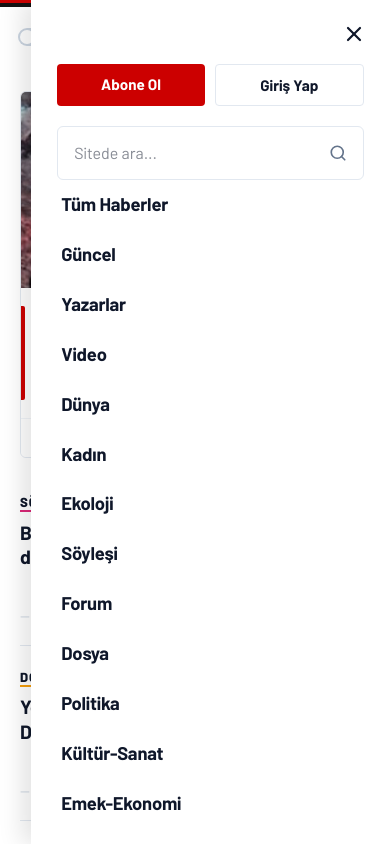
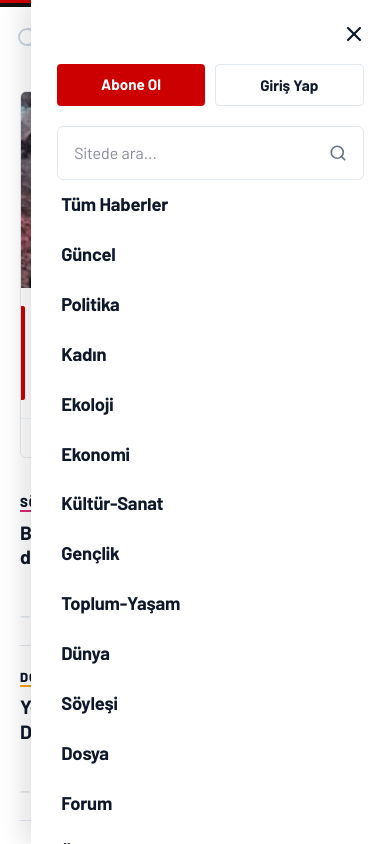
Before and after one commit to Sidilya-Gunes/yeniyasam, a Next.js app: page / in a window 390 px wide. Both pictures are taken after a click on the button 354 px from the left and 37 px from the top of the page. Shown: the top 844 px of the page. Built offline with nearby package versions, Linux system fonts and the light colour scheme; no server answers.

Commit message:
feat: reorder slide-out navigation menu categories exactly to 18-item editorial list

```diff
--- a/components/Header.tsx
+++ b/components/Header.tsx
@@ -222,13 +222,7 @@ export default function Header() {
                 <Link href="/kategori/guncel" onClick={closeMenu}>Güncel</Link>
               </li>
               <li>
-                <Link href="/yazarlar" onClick={closeMenu}>Yazarlar</Link>
-              </li>
-              <li>
-                <Link href="/kategori/video" onClick={closeMenu}>Video</Link>
-              </li>
-              <li>
-                <Link href="/kategori/dunya" onClick={closeMenu}>Dünya</Link>
+                <Link href="/kategori/politika" onClick={closeMenu}>Politika</Link>
               </li>
               <li>
                 <Link href="/kategori/kadin" onClick={closeMenu}>Kadın</Link>
@@ -237,22 +231,43 @@ export default function Header() {
                 <Link href="/kategori/ekoloji" onClick={closeMenu}>Ekoloji</Link>
               </li>
               <li>
+                <Link href="/kategori/ekonomi" onClick={closeMenu}>Ekonomi</Link>
+              </li>
+              <li>
+                <Link href="/kategori/kultur-sanat" onClick={closeMenu}>Kültür-Sanat</Link>
+              </li>
+              <li>
+                <Link href="/kategori/genclik" onClick={closeMenu}>Gençlik</Link>
+              </li>
+              <li>
+                <Link href="/kategori/toplum-yasam" onClick={closeMenu}>Toplum-Yaşam</Link>
+              </li>
+              <li>
+                <Link href="/kategori/dunya" onClick={closeMenu}>Dünya</Link>
+              </li>
+              <li>
                 <Link href="/kategori/soylesi" onClick={closeMenu}>Söyleşi</Link>
+              </li>
+              <li>
+                <Link href="/kategori/dosya" onClick={closeMenu}>Dosya</Link>
               </li>
               <li>
                 <Link href="/kategori/forum" onClick={closeMenu}>Forum</Link>
               </li>
               <li>
-                <Link href="/kategori/dosya" onClick={closeMenu}>Dosya</Link>
+                <Link href="/kategori/ozel-haber" onClick={closeMenu}>Özel Haber</Link>
               </li>
               <li>
-                <Link href="/kategori/politika" onClick={closeMenu}>Politika</Link>
+                <Link href="/kategori/editorun-sectikleri" onClick={closeMenu}>Editörün Seçtikleri</Link>
               </li>
               <li>
-                <Link href="/kategori/kultur-sanat" onClick={closeMenu}>Kültür-Sanat</Link>
+                <Link href="/kategori/gunun-fotografi" onClick={closeMenu}>Günün Fotoğrafı</Link>
               </li>
               <li>
-                <Link href="/kategori/ekonomi" onClick={closeMenu}>Emek-Ekonomi</Link>
+                <Link href="/karikatur" onClick={closeMenu}>Karikatür</Link>
+              </li>
+              <li>
+                <Link href="/kategori/panorama" onClick={closeMenu}>Panorama</Link>
               </li>
             </ul>
 
```
